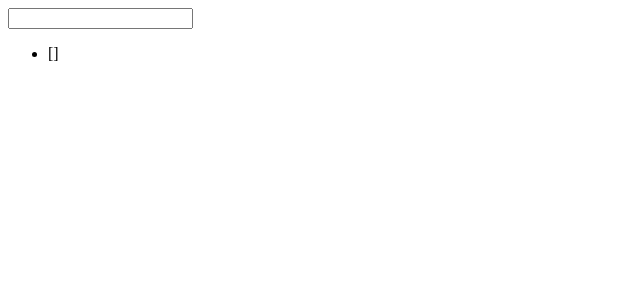
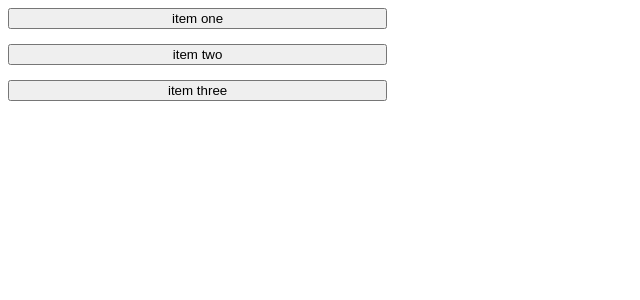
Before and after one commit to Umarkambohh/practice, a Vue app: page / in a window 1280 px wide. Shown: the top 300 px of the page, without its empty margins (0-640 px from the left). Built offline with nearby package versions, Linux system fonts and the light colour scheme.

Commit message:
create accordion

```diff
--- a/src/App.vue
+++ b/src/App.vue
@@ -36,7 +36,8 @@ export default defineComponent({
     <!-- <h1>Value Form Child: {{ recivedValue }}</h1> -->
     <!-- <dropdown /> -->
     <!-- <ImageUpload /> -->
-    <pinia />
+    <!-- <pinia /> -->
+    <accordion />
 </template>
 <script>
 import { defineComponent, ref } from "vue";
@@ -44,7 +45,8 @@ import { defineComponent, ref } from "vue";
 import SelectFilterable from "@/components/SelectFilterable.vue";
 // import Dropdown from "./components/Dropdown.vue";
 // import ImageUpload from "./components/ImageUpload.vue";
-import Pinia from "@/components/Pinia.vue";
+// import Pinia from "@/components/Pinia.vue";
+import accordion from "@/components/accordion.vue";
 
 export default defineComponent({
     name: "Parent",
@@ -53,7 +55,8 @@ export default defineComponent({
         // SelectFilterable,
         // Dropdown,
         // ImageUpload,
-        Pinia,
+        // Pinia,
+        accordion,
     },
     setup() {
         const recivedValue = ref('');
--- /dev/null
+++ b/src/components/accordion.vue
@@ -0,0 +1,34 @@
+<template>
+    <div class="accordion">
+        <button @click="activeAccordion = 0">item one</button>
+        <div class="accordion--content" v-show="activeAccordion === 0">content one</div>
+        <button @click="activeAccordion = 1">item two</button>
+        <div class="accordion--content" v-show="activeAccordion === 1">content two</div>
+        <button @click="activeAccordion = 2">item three</button>
+        <div class="accordion--content" v-show="activeAccordion === 2">content three </div>
+    </div>
+
+</template>
+
+<script>
+import { ref } from 'vue';
+
+export default {
+    setup() {
+        const activeAccordion = ref();
+
+
+        return {
+            activeAccordion,
+        }
+    }
+}
+</script>
+
+<style scoped>
+button{
+    display: block;
+    width: 30%;
+    margin-bottom: 15px;
+}
+</style>
```
